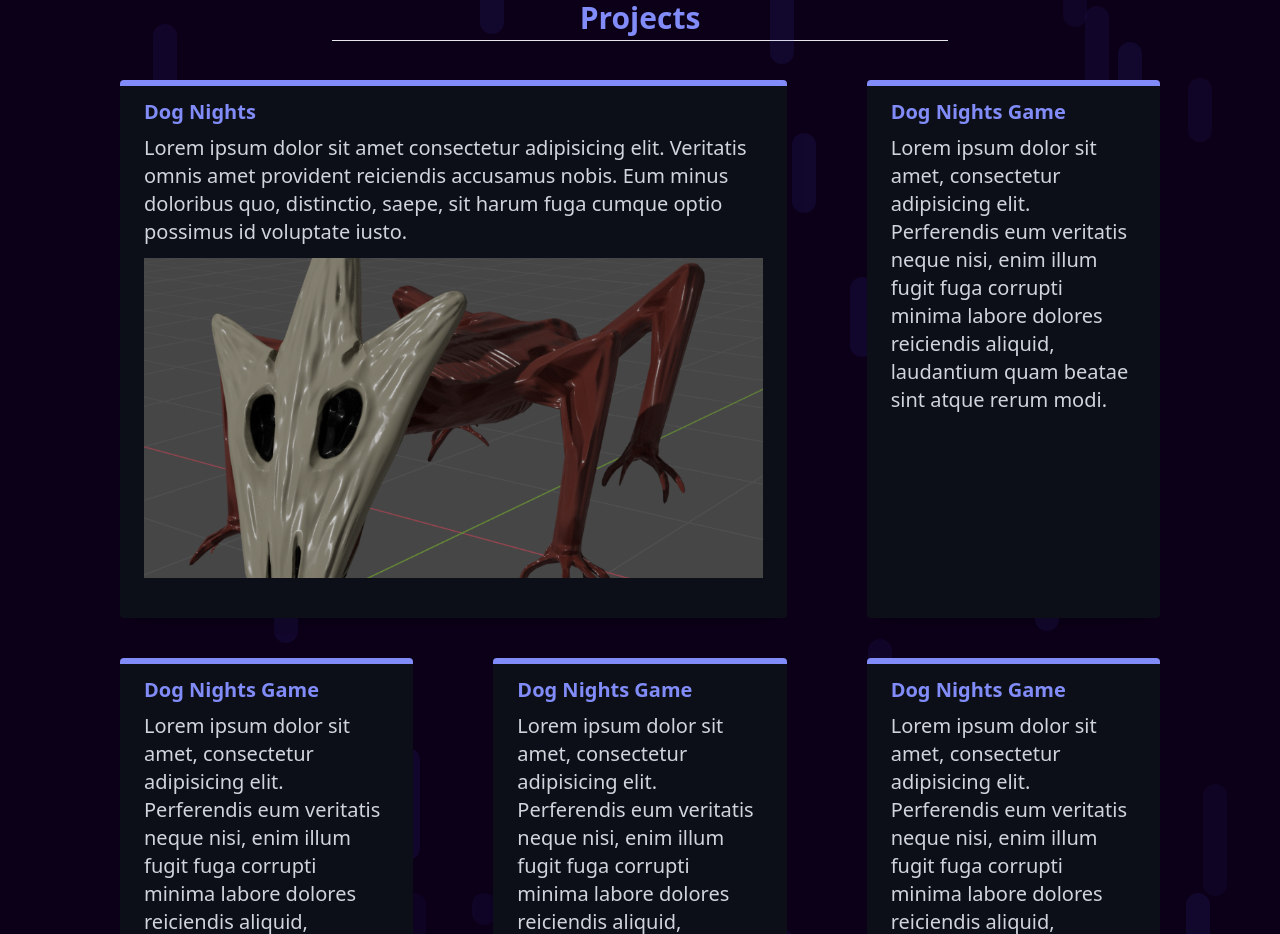
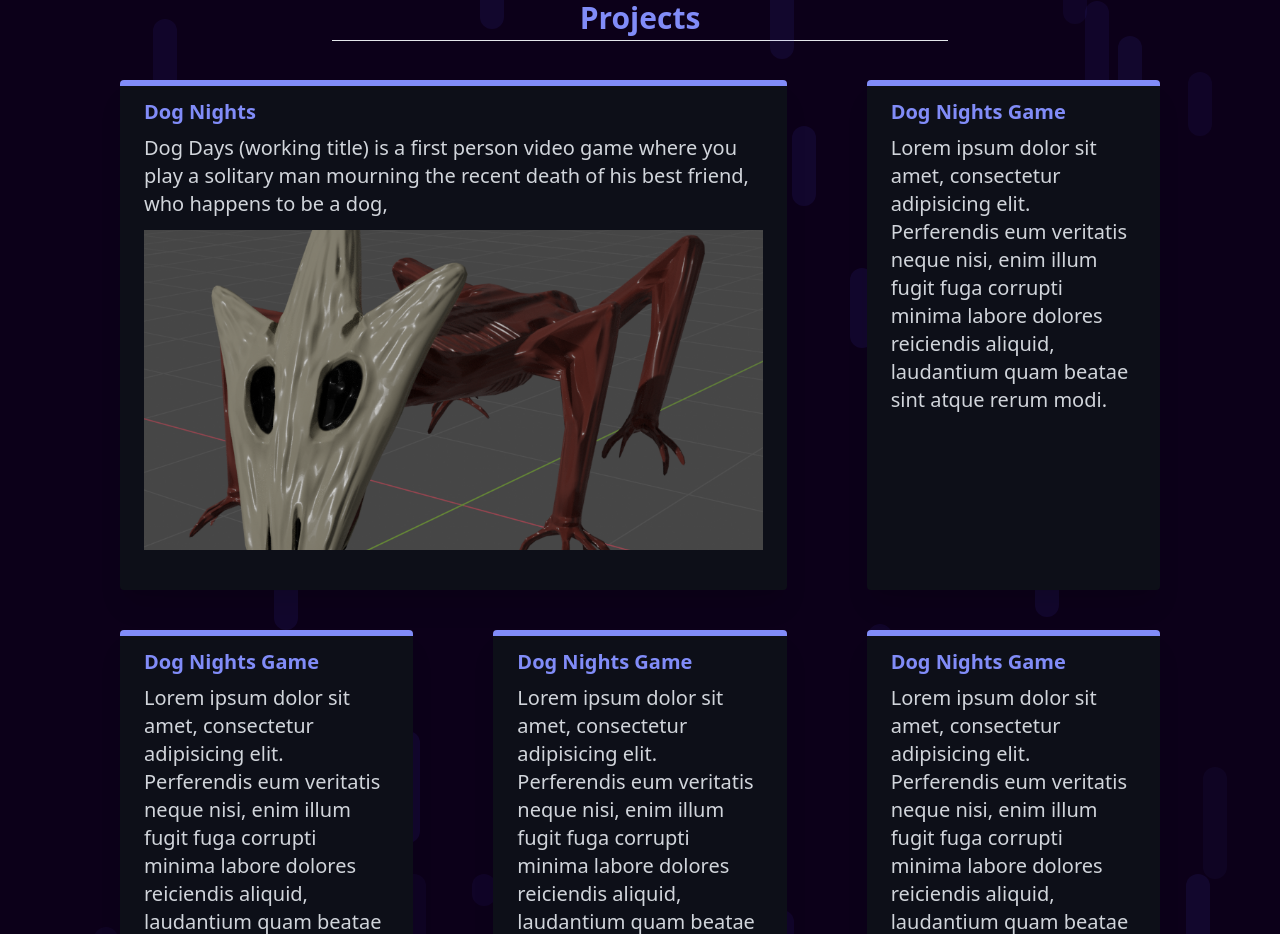
Before and after one commit to fbold/fbold.github.io, a React (Create React App) app: page / in a window 1280 px wide. Shown: the part 1920-2854 px from the top of the page. Built offline with nearby package versions, Linux system fonts and the light colour scheme; the HTML template or start-up script is replaced by a standard one.

Commit message:
Added text.js to have all large text elements in one place and accessible as a js object.

```diff
--- a/src/App.js
+++ b/src/App.js
@@ -2,6 +2,7 @@ import './App.css';
 import React from 'react';
 import Rellax from '../node_modules/rellax/rellax.min.js'
 import gamePic from './img/creature2.png'
+import text from './text.js'
 
 function RandInt(min, max) {
     min = Math.ceil(min);
@@ -225,19 +226,13 @@ function Contents(props) {
                     <Title>About me</Title>
                     <div className="relative w-2/3 m-auto">
                         <TextElement c="true">
-                            I'm a young programmer and game developer looking to get into the industry and put my skills to use in a professional environment.
-                            I've been obsessed with programming for as long as I can remember, I've always been eager to bring my ideas to life in a tangible way,
-                            and programming gave me that freedom. From early java game programming, to messing about with arduino, to starting my journey in web development
-                            and now becoming a Unity obsessed maniac and avid React learner.
+                            {text.about.short}
                         </TextElement>
                     </div>
                     <Title>Projects</Title>
                     <div className="grid grid-cols-1 md:grid-cols-2  xl:grid-cols-3 relative px-2 md:px-20 w-full overflow-auto">
                         <GridElement title="Dog Nights" span={2} onClick={() => { handleClick() }} image={gamePic}>
-                            Lorem ipsum dolor sit amet consectetur adipisicing elit. Veritatis omnis amet provident reiciendis
-                            accusamus nobis. Eum minus doloribus quo, distinctio, saepe, sit harum fuga cumque optio possimus
-                            id voluptate iusto.
-
+                            {text.game.short}
                         </GridElement>
                         <GridElement title="Dog Nights Game">
                             Lorem ipsum dolor sit amet, consectetur adipisicing elit. Perferendis eum veritatis neque nisi,
--- /dev/null
+++ b/src/text.js
@@ -0,0 +1,22 @@
+const projects = {
+    about: {
+        short: `I'm a young programmer and game developer looking to get into the industry and put my skills to use in a professional environment.
+        I've been obsessed with programming for as long as I can remember, I've always been eager to bring my ideas to life in a tangible way,
+        and programming gave me that freedom. From early java game programming, to messing about with arduino, to starting my journey in web development
+        and now becoming a Unity obsessed maniac and avid React learner.`,
+    },
+    game: {
+        short: `Dog Days (working title) is a first person video game where you play a solitary man mourning the recent death of his best friend, who happens to be a dog,
+        `
+    },
+    lmgtfy: {
+        short: "",
+        long: ""
+    },
+    sigmo: {
+        short: "",
+        long: ""
+    }
+}
+
+export default projects
```
